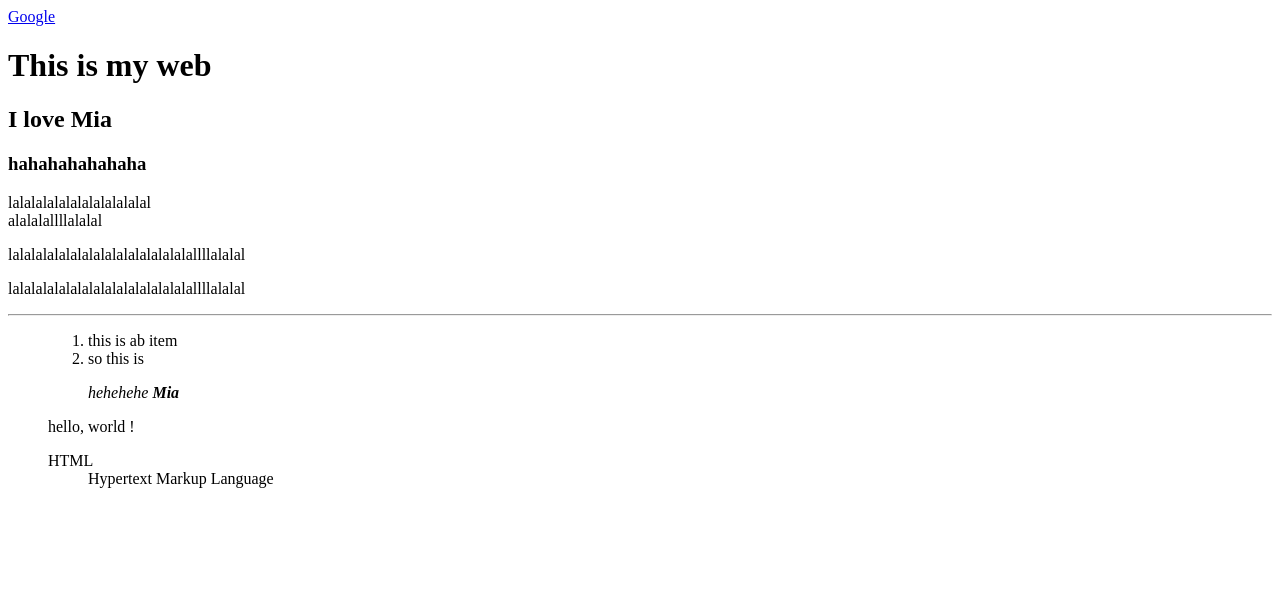
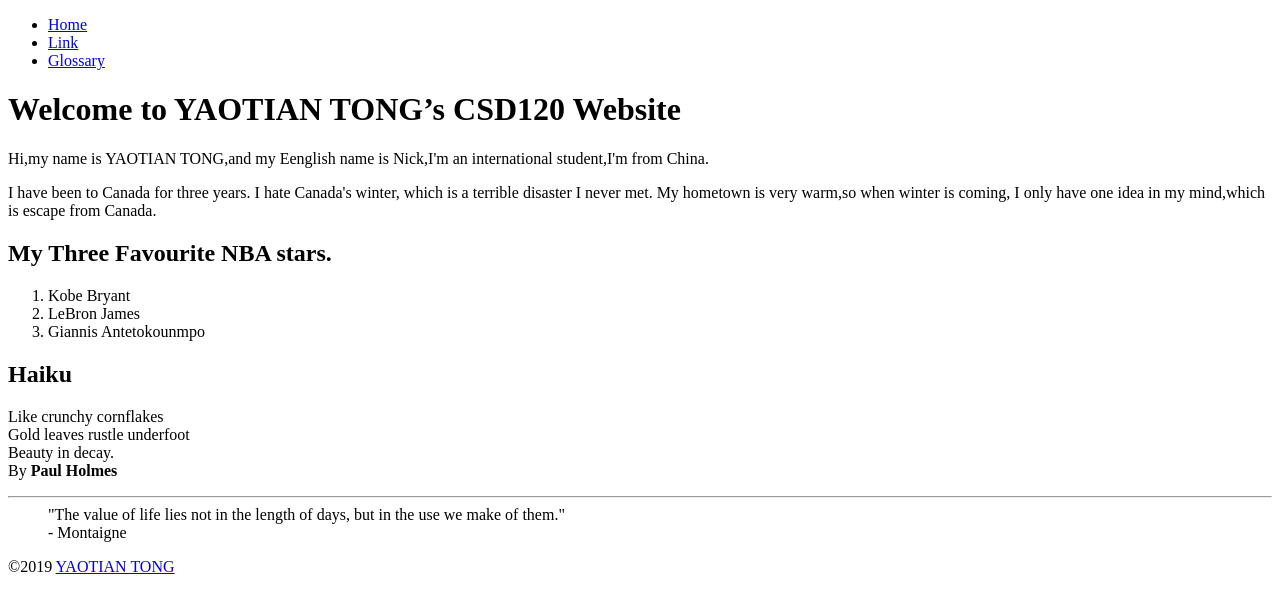
Before and after one commit to yaotian-tong/csd120.19f, a plain HTML site: page index.html in a window 1280 px wide. Drawn offline with Linux system fonts and the light colour scheme.

Commit message:
Copied files from csd120-lab-1

```diff
--- a/index.html
+++ b/index.html
@@ -1,31 +1,54 @@
 <!DOCTYPE html>
 <html lang="en">
+    <head>
 
-    <head>
-        <meta charset="utf-8">
-        <title>Rodney"s CSD120 Webetie</title>
-        <meta charset="utf-8">
+    <title>YAOTIAN TONG's CSD120 Website</title>
+
     </head>
 
     <body>
+    <header><nav>
 
-        <a href="http://google.com">Google</a>
-        <h1>This is my web</hl>
-        <h2>I love Mia</h2>
-        <h3>hahahahahahaha</h3>
-        <p>lalalalalalalalalalalalal<br>alalalallllalalal</p>
-        <p>lalalalalalalalalalalalalalalalallllalalal</p>
-        <p>lalalalalalalalalalalalalalalalallllalalal</p>
-        <hr>
-        <ul>
-            <ol type="1">
-            <li>this is ab item</li>
-            <li>so this is </li>
-            </ol>
-        <blockquote><em>hehehehe <strong>Mia</strong></em></blockquote>
-        hello, world !
-        <dl>
-            <dt>HTML</dt>
-            <dd>Hypertext Markup Language</dd>
-</body>
-</html>
+    <ul>
+     <li><a href="index.html">Home</a></li>
+     <li><a href=" links.html">Link</a></li>
+     <li><a href="glossary.html">Glossary</a></li>
+    </ul>
+   </nav>
+   </header>
+
+    <main>
+
+    <h1>Welcome to YAOTIAN TONG’s CSD120 Website</h1>
+    <p>Hi,my name is YAOTIAN TONG,and my Eenglish name is Nick,I'm an international student,I'm from China.</p >
+    <p>I have been to Canada for three years. I hate Canada's winter, which is a terrible disaster I never met. My hometown is very warm,so when winter is coming, I only have one idea in my mind,which is escape from Canada.</p >
+
+    <h2>My Three Favourite NBA stars.</h2>
+    <ol type="1">
+    <li>Kobe Bryant</li>
+    <li>LeBron James </li>
+    <li>Giannis Antetokounmpo</li>
+    </ol>
+
+    <h2>Haiku</h2>
+    <p>
+    Like crunchy cornflakes<br>
+		Gold leaves rustle underfoot<br>
+		Beauty in decay.<br>
+		By <strong>Paul Holmes</strong>
+	  </p >
+
+    </main>
+
+    <footer>
+    <hr>
+    <blockquota>
+    		<dd>"The value of life lies not in the length of days, but in the use we make of them."<br></dd>
+    		<dd>- Montaigne</dd>
+    		<p>&copy;2019 <a  href="mailto:lilin5233@gmail.com">YAOTIAN TONG</a>
+</p>
+    </blockquota>
+    </footer>
+
+    </body>
+    </html>
```
Also changed, not shown: glossary.html (added, +49 -0 lines), links.html (added, +41 -0 lines).
